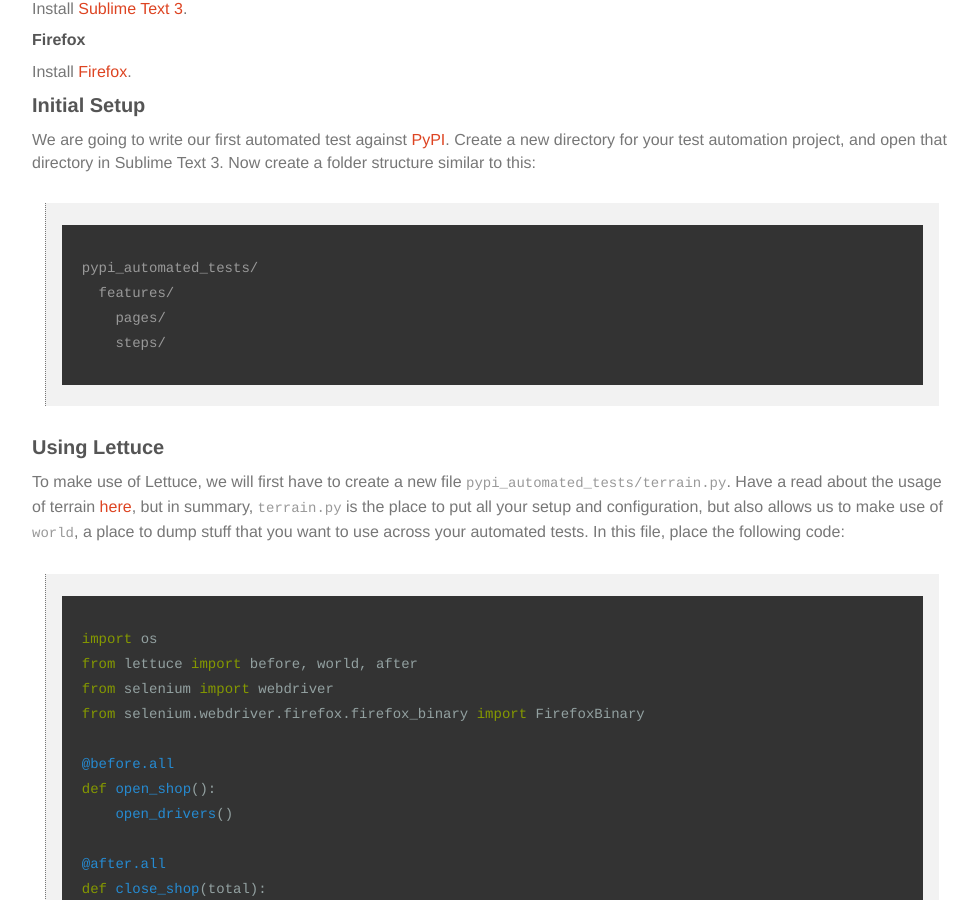
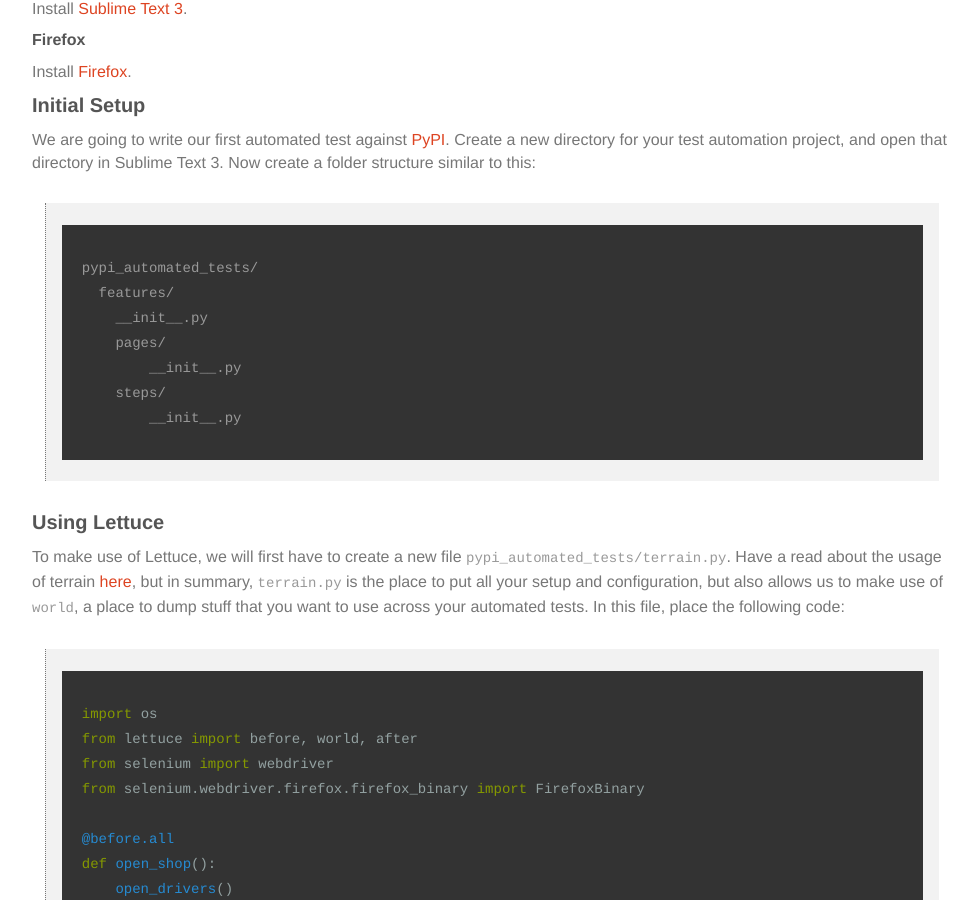
Before and after one commit to the-creative-tester/blog, a Jekyll site: the page built from _posts/2015-10-26-Python-Browser-Automation.md, in a window 1280 px wide and 900 px high, scrolled down 1342 px. Shown: the whole window, without its empty margins (148-1126 px from the left). Built offline with Jekyll 4.4.1, drawn with Linux system fonts in a browser that asks for light colours; nearby versions of some CDN libraries.

Commit message:
Update 2015-10-26-Python-Browser-Automation.md

```diff
--- a/_posts/2015-10-26-Python-Browser-Automation.md
+++ b/_posts/2015-10-26-Python-Browser-Automation.md
@@ -61,8 +61,11 @@
 ~~~
 pypi_automated_tests/
   features/
+    __init__.py
     pages/
+    	__init__.py
     steps/
+    	__init__.py
 ~~~
 
 ### Using Lettuce
```
